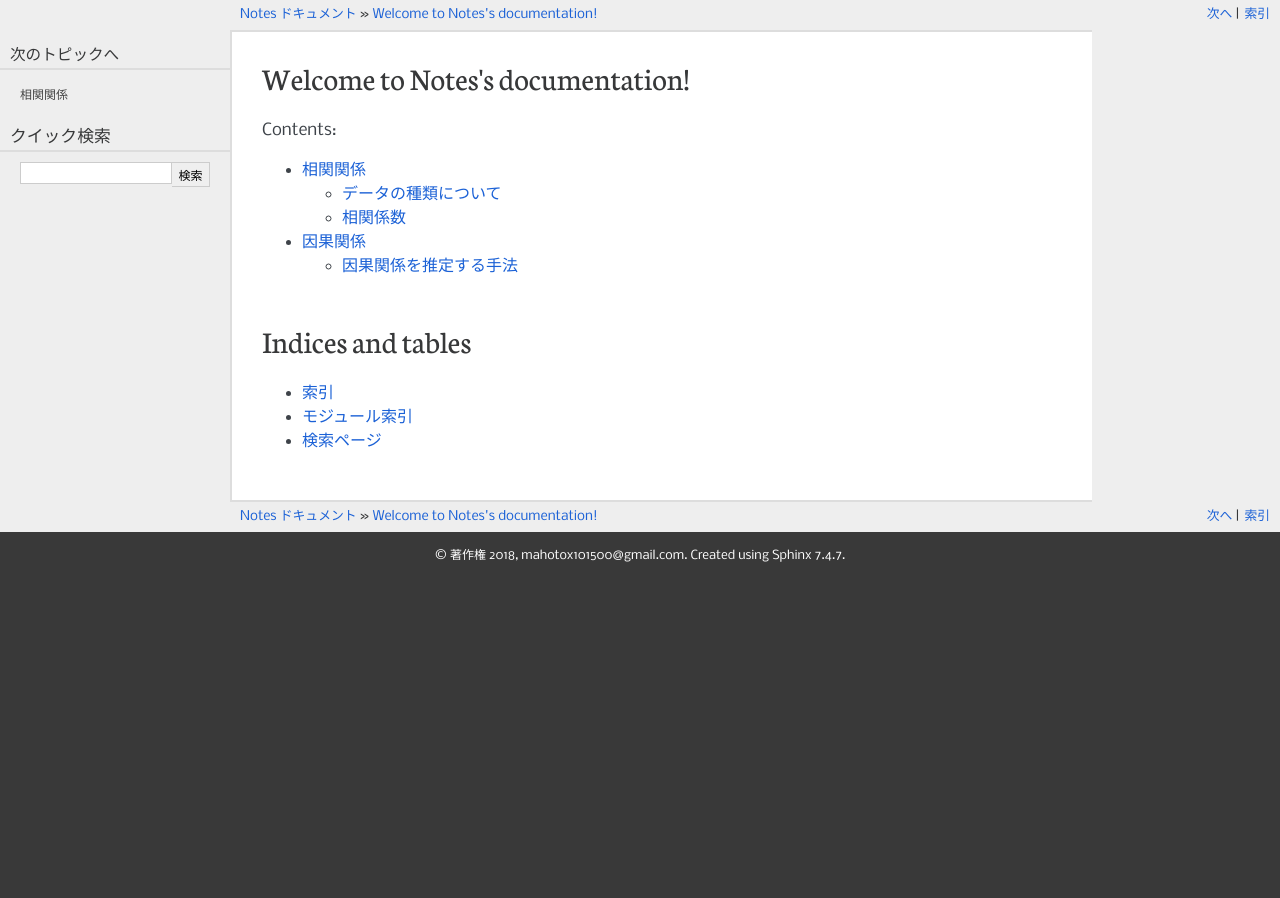
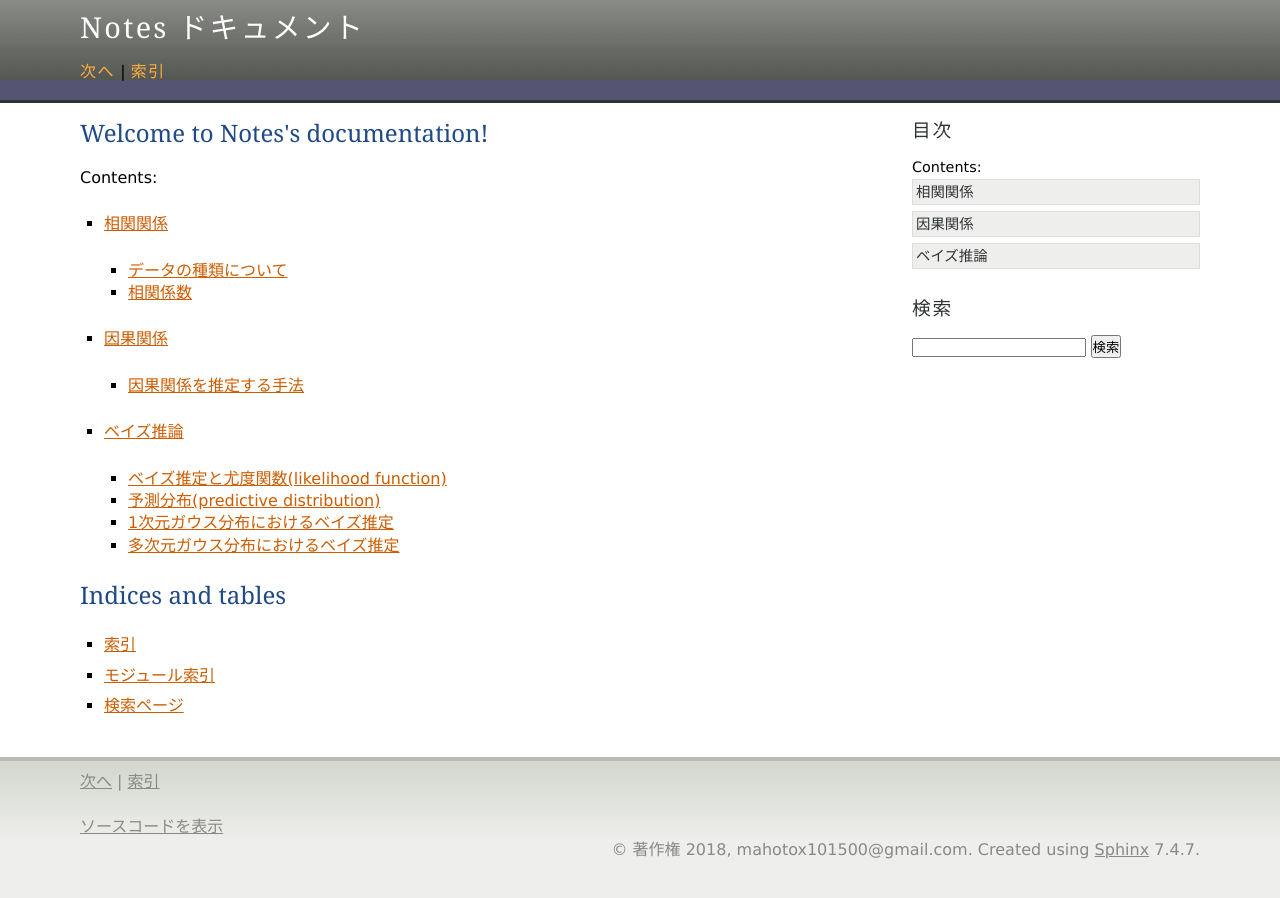
Before and after one commit to daring-board/Notes, a Sphinx documentation site: the page built from source/index.rst, in a window 1280 px wide. Built offline with Sphinx 7.4.7, drawn with Linux system fonts in a browser that asks for light colours; some of the changed lines change nothing that is shown.

Commit message:
ベイズ推定に関するドキュメントを追加

```diff
--- /dev/null
+++ b/source/bayes.rst
@@ -0,0 +1,109 @@
+.. _bayes:
+
+.. toctree::
+  :maxdepth: 4
+
+ベイズ推論
+===================
+
+ベイズ推定と尤度関数(likelihood function)
+---------------------------------------------
+
+  ベイズ推論の上で未知パラメータ :math:`\theta` の推定を行う。
+  訓練データ :math:`D` と求めたい未知パラメータ :math:`\theta` に対して、
+  同時確率は以下で与えられる。
+
+  .. math::
+    p(D,\theta) = p(D|\theta)p(\theta)
+
+  ここで、 :math:`p(D|\theta)` を :math:`\theta` に関する尤度関数という。
+  このとき、訓練データ :math:`D` に対するパラメータ :math:`\theta` の推定値は以下で与えられる。
+
+  .. math::
+    p(\theta|D) = \frac{p(D|\theta)p(\theta)}{p(D)} = \frac{p(D,\theta)}{p(D)}
+
+予測分布(predictive distribution)
+--------------------------------------
+
+  上記の方程式から未知パラメータ :math:`\theta` が求められるが、このパラメータと
+  観測済みデータ :math:`D` 使って今後得られるであろうデータ :math:`x^*` の分布を
+  求めるための方程式は以下である。
+
+  .. math::
+    p(x^*|D) = \int p(x^*|\theta)p(\theta|D)d\theta
+
+
+1次元ガウス分布におけるベイズ推定
+---------------------------------------
+
+ガウス分布(Gaussian distribution, Normal distribution)
+^^^^^^^^^^^^^^^^^^^^^^^^^^^^^^^^^^^^^^^^^^^^^^^^^^^^^^^^^^^
+.. math::
+  \mathcal{N}(\mu, \sigma^2) = \frac{1}{\sqrt{2\pi}\sigma^2}\exp(\frac{(x-\mu)^2}{2\sigma^2})
+
+平均が未知パラメータの場合
+^^^^^^^^^^^^^^^^^^^^^^^^^^^^^^^^^^^^
+データの集合 :math:`D=\{x_i\in \mathcal{R}| i \in [N] \}` に対して、
+その分布をガウス分布と仮定できるとする。また、分散 :math:`\sigma` は既知として
+平均 :math:`\mu` を推定する。
+このとき、データ :math:`x \in D` に対して以下が成立する。
+
+  .. math::
+    p(x|\mu) = \mathcal{N}(x|\mu, \sigma^2)
+
+上記の共役事前分布として、以下の分布を考える。
+
+  .. math::
+    p(\mu) = \mathcal{N}(\mu|m, \sigma_0^2)
+
+このとき、データ集合 :math:`D` に対する平均値 :math:`\mu` は以下で与えられる。
+
+  .. math::
+    p(\mu|D) &\propto& p(D|\mu)p(\mu) \\
+             &=& \{\prod_{i=1}^N p(x_i|\mu)\}p(\mu) \\
+             &=& \{\prod_{i=1}^N \mathcal{N}(x_i|\mu, \sigma^2)\}\mathcal{N}(\mu|m, \sigma_0^2) \\
+             &=& \{\prod_{i=1}^N \frac{1}{\sqrt{2\pi}\sigma^2}\exp(\frac{(x_i-\mu)^2}{2\sigma^2}) \} \frac{1}{\sqrt{2\pi}\sigma_0^2}\exp(\frac{(\mu-m)^2}{2\sigma_0^2}) \\
+
+ここで、辺々対数を取る。
+
+  .. math::
+    \ln p(\mu|D) &=& \sum_{i=1}^N \ln \{ \frac{1}{\sqrt{2\pi}\sigma^2}\exp(\frac{(x_i-\mu)^2}{2\sigma^2}) \} + \ln \{ \frac{1}{\sqrt{2\pi}\sigma_0^2}\exp(\frac{(\mu-m)^2}{2\sigma_0^2}) \} \\
+                 &=& \ln \frac{N}{\sqrt{2\pi}\sigma^2} + \sum_{i=1}^N \frac{(x_i-\mu)^2}{2\sigma^2}
+                 + \ln \frac{N}{\sqrt{2\pi}\sigma_0^2} + \frac{(\mu-m)^2}{2\sigma_0^2} \\
+                 &=& \sum_{i=1}^N \frac{(x_i-\mu)^2}{2\sigma^2} + \frac{(\mu-m)^2}{2\sigma_0^2} + const^{'}\\
+                 &=& \frac{1}{2\sigma^2}\sum_{i=1}^N (x_i^2-2x_i\mu+\mu^2) + \frac{1}{2\sigma_0^2}(\mu^2-2m\mu+m^2) + const^{'}\\
+                 &=& \frac{1}{2\sigma^2}\sum_{i=1}^N (\mu^2-2x_i\mu) + \frac{1}{2\sigma_0^2}(\mu^2-2m\mu) + const \\
+                 &=& \frac{1}{2} (\frac{N}{\sigma^2}+\frac{1}{\sigma_0^2}) \mu^2 - (\frac{\sum_{i=1}^N x_i}{\sigma^2} + \frac{m}{\sigma_0^2})\mu + const \\
+
+一方、事後分布がガウス分布となる事が既知であるから以下を得る。
+
+  .. math::
+    \ln p(\mu|D) &=& \ln \mathcal{N}(\mu|\hat{m}, \hat{\sigma}^2) \\
+                 &=& \ln \frac{1}{\sqrt{2\pi}\hat{\sigma}^2}\exp(\frac{(\mu-\hat{m})^2}{2\hat{\sigma}^2}) \\
+                 &=& \frac{(\mu-\hat{m})^2}{2\hat{\sigma}^2} + const^{'}\\
+                 &=& \frac{1}{2\hat{\sigma}^2}(\mu^2-2\hat{m}\mu+\hat{m}^2)+ const^{'} \\
+                 &=& \frac{1}{2\hat{\sigma}^2}\mu^2 - \frac{\hat{m}}{\hat{\sigma}^2}\mu + const \\
+
+上記の2つの結果から以下を得る。
+
+  .. math::
+    \frac{N}{\sigma^2}+\frac{1}{\sigma_0^2} &=& \frac{1}{2\hat{\sigma}^2} \\
+
+  .. math::
+    \frac{\sum_{i=1}^N x_i}{\sigma^2} + \frac{m}{\sigma_0^2} &=& \frac{\hat{m}}{\hat{\sigma}^2} \\
+
+以上の結果より、未知パラメータ :math:`\mu` は上を満たすような :math:`\hat{m}, \hat{\sigma}` によって
+以下で与えられる。
+
+  .. math::
+    p(\mu|D) &=& \mathcal{N}(\mu|\hat{m}, \hat{\sigma}^2) \\
+             &=& \frac{1}{\sqrt{2\pi}\hat{\sigma}^2}\exp(\frac{(\mu-\hat{m})^2}{2\hat{\sigma}^2}) \\
+
+多次元ガウス分布におけるベイズ推定
+---------------------------------------
+
+n次元ガウス分布(Gaussian distribution, Normal distribution)
+^^^^^^^^^^^^^^^^^^^^^^^^^^^^^^^^^^^^^^^^^^^^^^^^^^^^^^^^^^^
+
+平均が未知パラメータの場合
+^^^^^^^^^^^^^^^^^^^^^^^^^^^^^^^^^^^^
--- a/source/conf.py
+++ b/source/conf.py
@@ -87,7 +87,7 @@ todo_include_todos = False
 # The theme to use for HTML and HTML Help pages.  See the documentation for
 # a list of builtin themes.
 #
-html_theme = 'pyramid'
+html_theme = 'agogo'
 
 # Theme options are theme-specific and customize the look and feel of a theme
 # further.  For a list of options available for each theme, see the
--- a/source/index.rst
+++ b/source/index.rst
@@ -12,6 +12,7 @@ Welcome to Notes's documentation!
 
    correlation
    causal
+   bayes
 
 Indices and tables
 ==================
```
